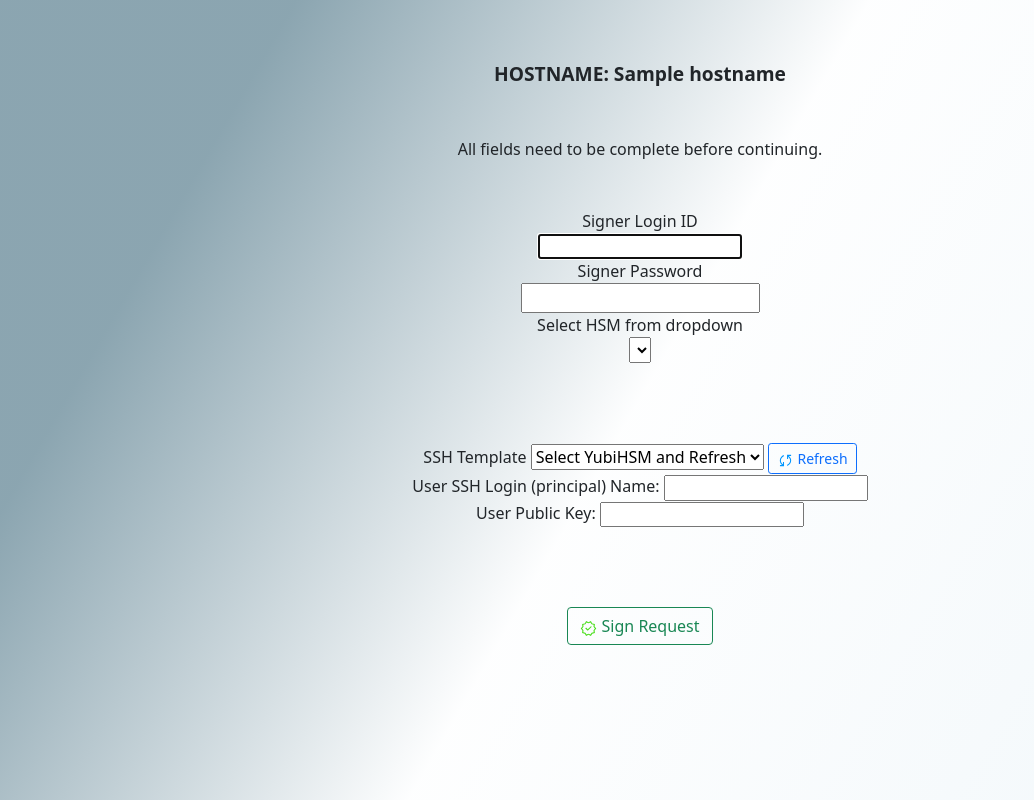
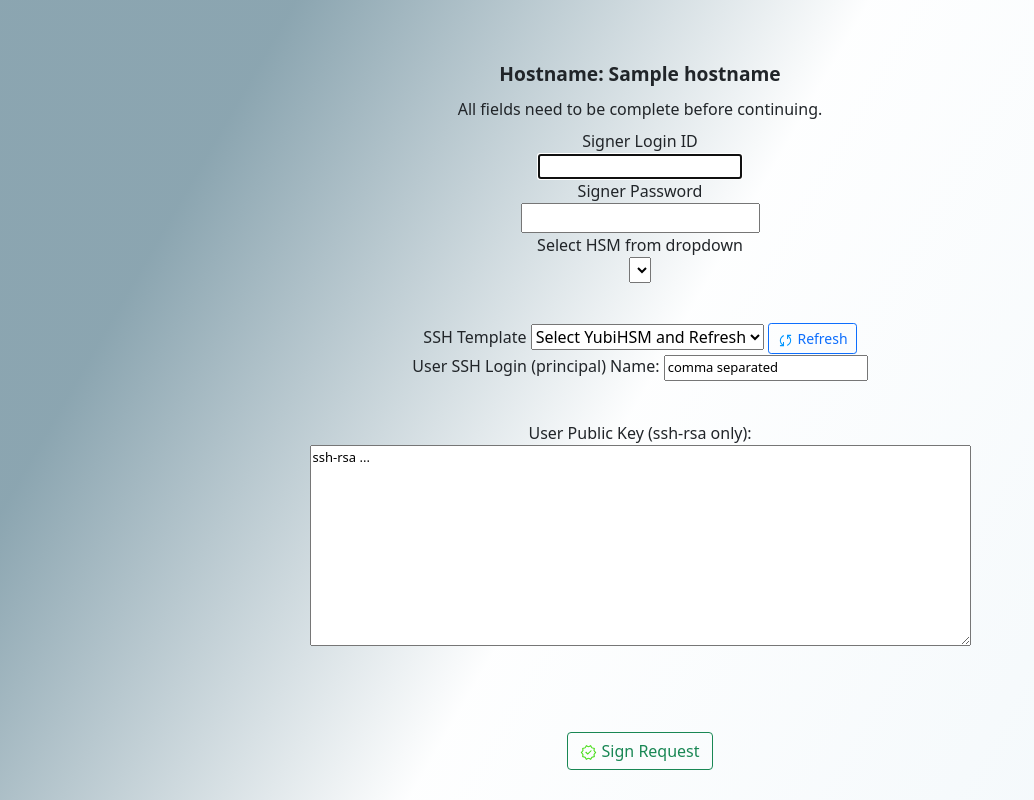
Before and after one commit to trebortech/sshsigner, a Python web app: template sshsigner/templates/app.html in a window 1280 px wide. Shown: the whole page, without its empty margins (0-1034 px from the left). Run offline with Jinja, Linux system fonts and the light colour scheme; the template is opened without the code that fills it: most values are stand-ins (such as "Sample title", 1, 10 or a date in 2020); lists and menus that the app fills with data are empty.

Commit message:
Built out signed SSH certificate

```diff
--- a/sshsigner/app_signer.py
+++ b/sshsigner/app_signer.py
@@ -1,14 +1,15 @@
 import optparse
 import ssl
 import os
+
 
 # 3rd party modules
 import tornado.ioloop
 import tornado.web
 
 
-import sshsigner.signer as SIGNER
-import sshsigner.utils as UTILS
+import signer as SIGNER
+import utils as UTILS
 
 currpath = os.path.realpath(__file__)[:- len(os.path.basename(__file__))]
 
--- a/sshsigner/static/main.js
+++ b/sshsigner/static/main.js
@@ -99,5 +99,14 @@ async function signRequest() {
     postdata["principals"] = document.getElementById("text-sshname").value
     postdata["sshkey"] = document.getElementById("text-sshpk").value
 
-    var results = await postData("/v1/data", postdata)
+    var results = await postData("/sshsigner", postdata)
+
+    $('#modal-sshcert').modal('toggle')
+    document.getElementById("text-sshcert").value = results["principals"]
 }
+
+function clearwin(target, defaultval) {
+    if (document.getElementById(target).value == defaultval) {
+        document.getElementById(target).value = "";
+    }
+}
--- a/sshsigner/static/signer_tt.css
+++ b/sshsigner/static/signer_tt.css
@@ -33,3 +33,7 @@
 .tt-spacer {
     min-height: 10vh;
 }
+
+.tt-spacer-sm {
+    min-height: 5vh;
+}
--- a/sshsigner/templates/app.html
+++ b/sshsigner/templates/app.html
@@ -16,9 +16,9 @@
 
     <div class="tt-center">
         <div class="tt-headertext">
-            HOSTNAME: {{ hostname }}
+            Hostname: {{ hostname }}
         </div>
-        <div class="py-5">
+        <div class="py-2">
             All fields need to be complete before continuing.
         </div>
         <div>
@@ -41,7 +41,7 @@
             </div>
         </div>
     </div>
-    <div class="tt-spacer"></div>
+    <div class="tt-spacer-sm"></div>
     <div class="tt-center">
         <div>
             <label for="select-template" class="tt-">SSH Template</label>
@@ -54,19 +54,49 @@
         </div>
         <div>
             <label for="text-sshname" class="tt-">User SSH Login (principal) Name:</label>
-            <input type="text" class="tt-input" id="text-sshname" value="">
+            <input type="text" class="tt-input" id="text-sshname" value="comma separated"
+                onclick="clearwin('text-sshname','comma separated')">
+        </div>
+        <div class="tt-spacer-sm"></div>
+        <div>
+            <label for="text-sshpk" class="tt-">User Public Key (ssh-rsa only):</label>
         </div>
         <div>
-            <label for="text-sshpk" class="tt-">User Public Key:</label>
-            <input type="text" class="tt-input" id="text-sshpk" value="">
+            <textarea class="tt-textbox" rows=10 cols=80 id="text-sshpk"
+                onclick="clearwin('text-sshpk', 'ssh-rsa ...')">ssh-rsa ...</textarea>
         </div>
         <div class="tt-spacer"></div>
         <div class="tt-center">
-            <div><button type="button" class="btn btn-outline-success" onclick="getTemplates();"><img
-                        class="tt-icon-pad" width="17" height="17" src="/static/signed.svg"></img>
+            <div><button type="button" class="btn btn-outline-success" onclick="signRequest();"><img class="tt-icon-pad"
+                        width="17" height="17" src="/static/signed.svg"></img>
                     Sign
                     Request
                 </button></div>
+        </div>
+    </div>
+
+
+    <!-- Modal for certificate returend-->
+    <div>
+        <div class="modal fade" id="modal-sshcert" tabindex="-1">
+            <div class="modal-dialog modal-dialog-centered">
+                <div class="modal-content">
+                    <div class="modal-header">
+                        <h5 class="tt-modal-title" id="CertResponse">SSH Certificate</h5>
+                        <button type="button" class="btn-close" data-bs-dismiss="modal"></button>
+                    </div>
+                    <div class="modal-body">
+                        <div class="row px-2">
+                            <textarea class="tt-textbox" rows=10 cols=80 id="text-sshcert"></textarea>
+                        </div>
+                        <div class="my-3 modal-footer">
+                            <button type="button" class="btn btn-secondary" data-bs-dismiss="modal">
+                                EXIT
+                            </button>
+                        </div>
+                    </div>
+                </div>
+            </div>
         </div>
     </div>
 
```
Also changed, not shown: sshsigner/signer.py (+13 -7 lines), sshsigner/utils.py (+15 -7 lines), __init__.py (added).
